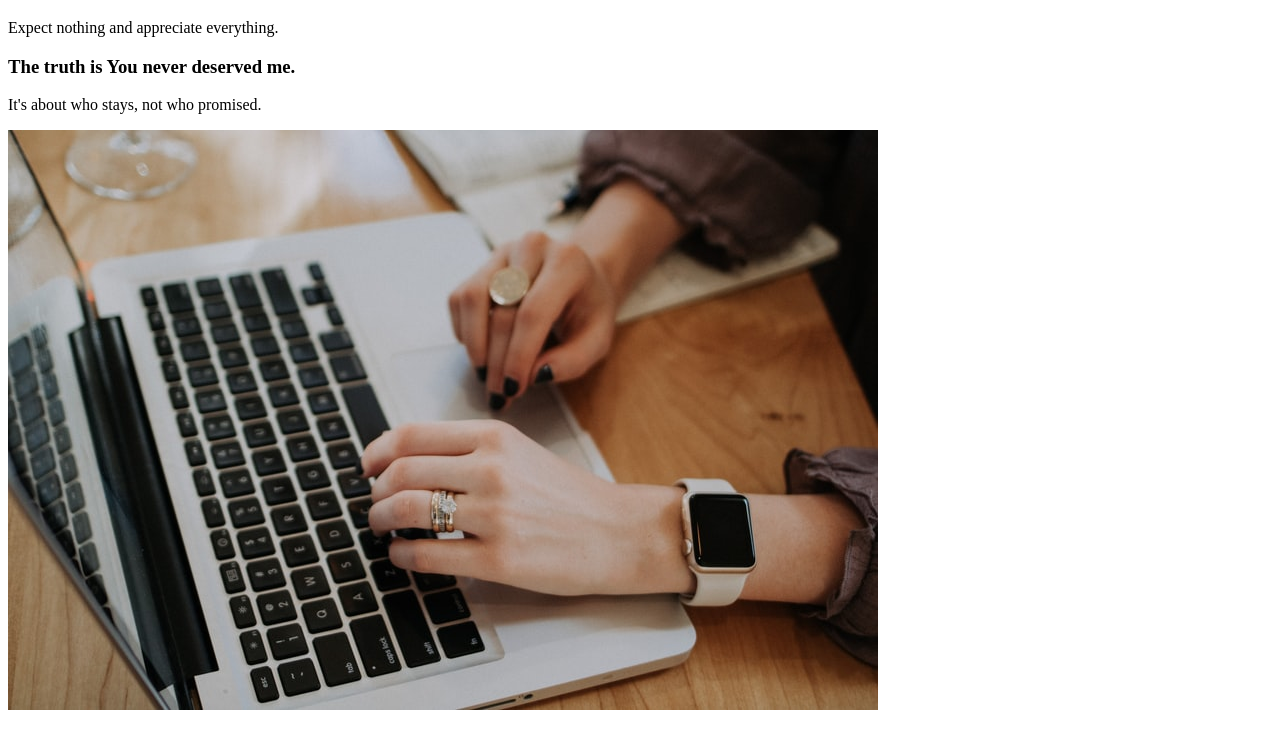
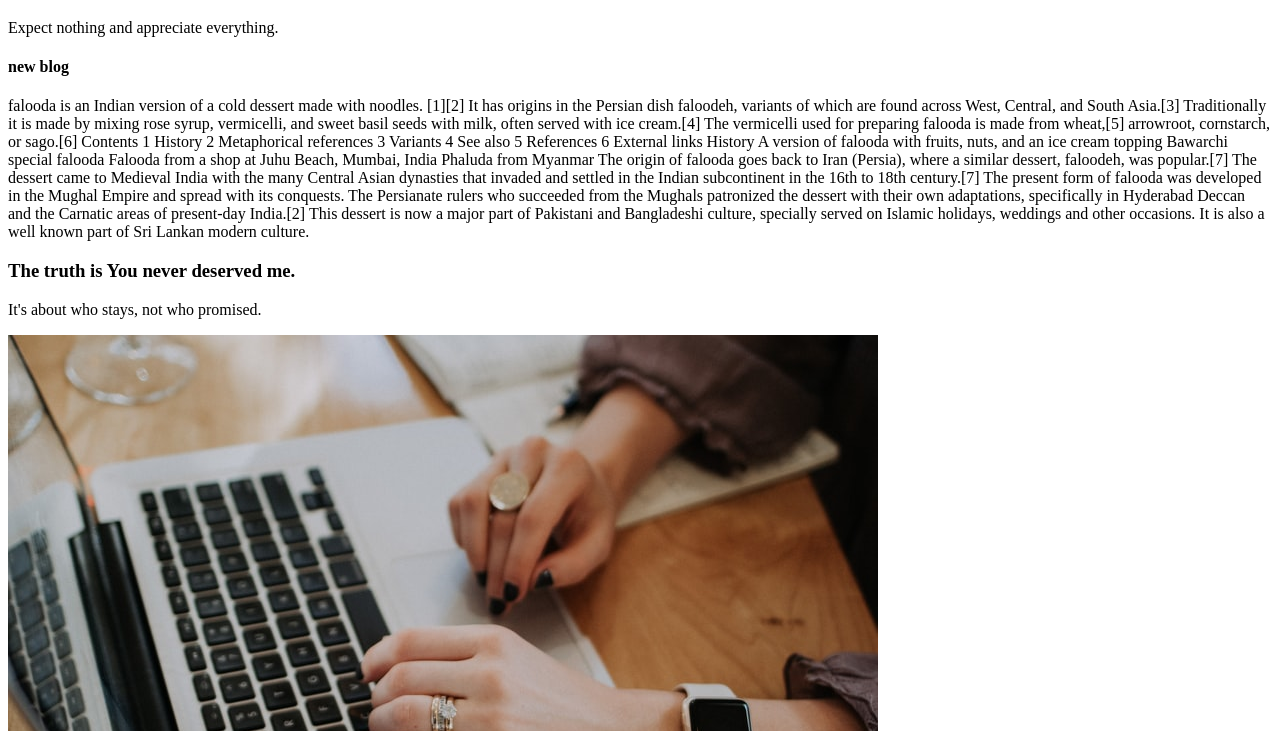
Before and after one commit to sajidsuchi/first-repo, a plain HTML site: page index.html in a window 1280 px wide. Shown: the part 61-792 px from the top of the page. Drawn offline with Linux system fonts and the light colour scheme.

Commit message:
again commit

```diff
--- a/index.html
+++ b/index.html
@@ -9,6 +9,29 @@
 <body>
     <h1>i appreciate honesty more than anything</h1>
      <p>Expect nothing and appreciate everything.</p>
+     <div>
+         <h4>new blog</h4>
+         <p> falooda is an Indian version of a cold dessert made with noodles. [1][2] It has origins in the Persian dish faloodeh, variants of which are found across West, Central, and South Asia.[3] Traditionally it is made by mixing rose syrup, vermicelli, and sweet basil seeds with milk, often served with ice cream.[4] The vermicelli used for preparing falooda is made from wheat,[5] arrowroot, cornstarch, or sago.[6]
+
+
+            Contents
+            1	History
+            2	Metaphorical references
+            3	Variants
+            4	See also
+            5	References
+            6	External links
+            History
+
+            A version of falooda with fruits, nuts, and an ice cream topping
+
+            Bawarchi special falooda
+
+            Falooda from a shop at Juhu Beach, Mumbai, India
+
+            Phaluda from Myanmar
+            The origin of falooda goes back to Iran (Persia), where a similar dessert, faloodeh, was popular.[7] The dessert came to Medieval India with the many Central Asian dynasties that invaded and settled in the Indian subcontinent in the 16th to 18th century.[7] The present form of falooda was developed in the Mughal Empire and spread with its conquests. The Persianate rulers who succeeded from the Mughals patronized the dessert with their own adaptations, specifically in Hyderabad Deccan and the Carnatic areas of present-day India.[2] This dessert is now a major part of Pakistani and Bangladeshi culture, specially served on Islamic holidays, weddings and other occasions. It is also a well known part of Sri Lankan modern culture.</p>
+        </div>
      <h3> The truth is You never deserved me.</h3>
      <p>It's about who stays, not who promised.</p>
      <img src="leotop.png" alt="">
```
